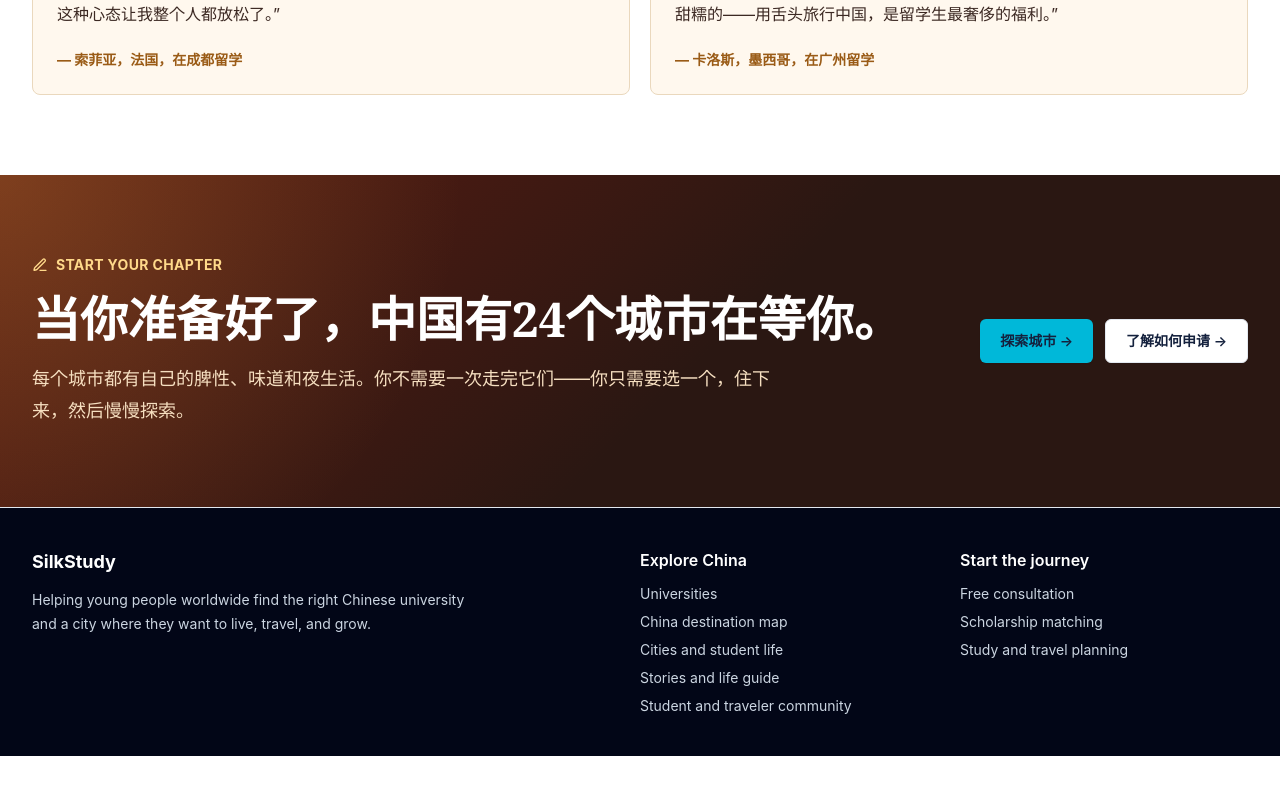
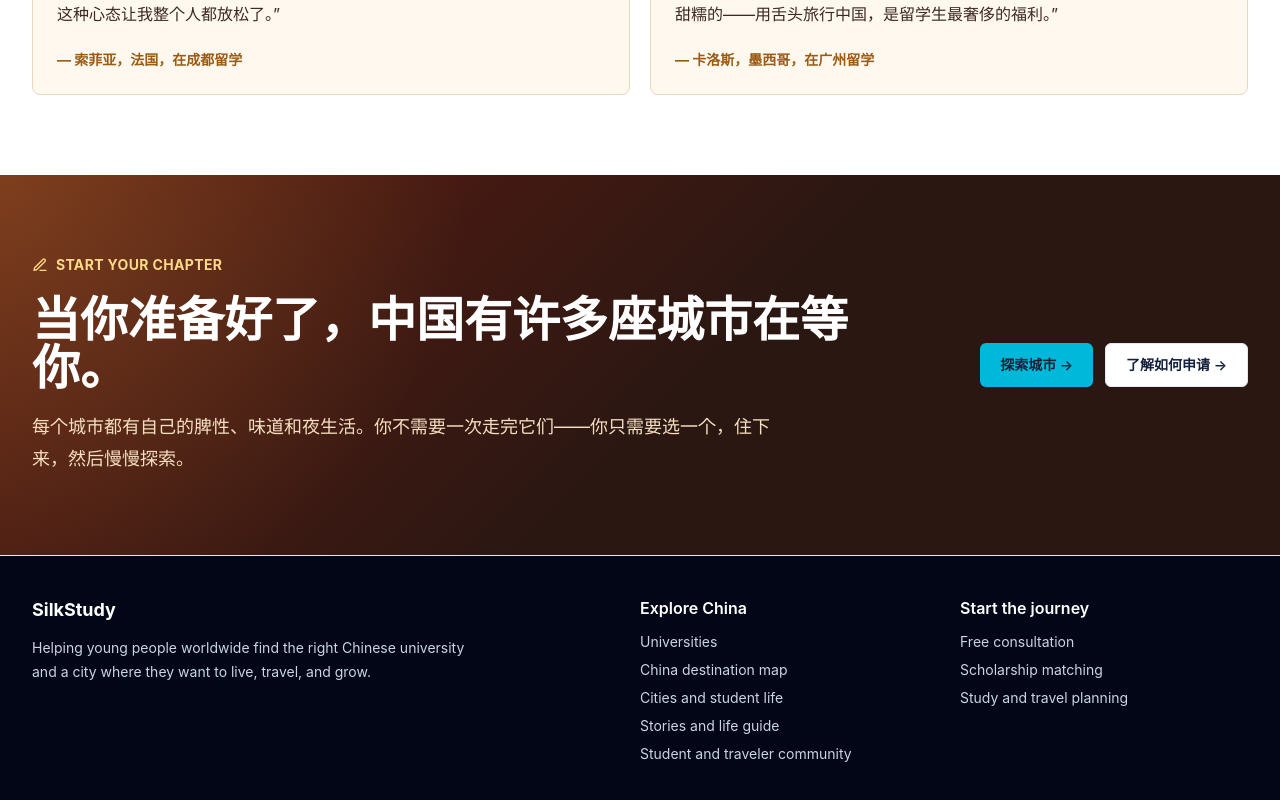
Before and after one commit to ipmasu/silkstudy, a Next.js app: page /en/culture in a window 1280 px wide. Shown: the part 4835-5635 px from the top of the page. Before the commit the page ends 5591 px from the top, so only its background shows below. Built offline with nearby package versions, Linux system fonts and the light colour scheme; no server answers.

Commit message:
Use approximate city count on culture page

```diff
--- a/app/culture/page.tsx
+++ b/app/culture/page.tsx
@@ -211,7 +211,7 @@ export default async function CulturePage() {
               <PenLine size={16} aria-hidden="true" />
               Start Your Chapter
             </p>
-            <h2 className="mt-4 max-w-4xl font-serif text-4xl font-black leading-tight sm:text-5xl">当你准备好了，中国有24个城市在等你。</h2>
+            <h2 className="mt-4 max-w-4xl font-serif text-4xl font-black leading-tight sm:text-5xl">当你准备好了，中国有许多座城市在等你。</h2>
             <p className="mt-5 max-w-3xl text-lg leading-8 text-[#f6dfc0]">每个城市都有自己的脾性、味道和夜生活。你不需要一次走完它们——你只需要选一个，住下来，然后慢慢探索。</p>
           </div>
           <div className="flex flex-wrap gap-3 lg:justify-end">
```
